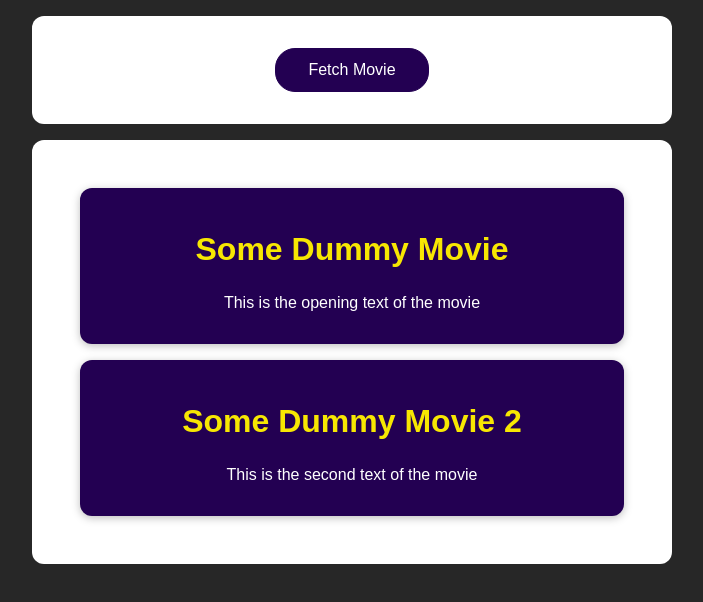
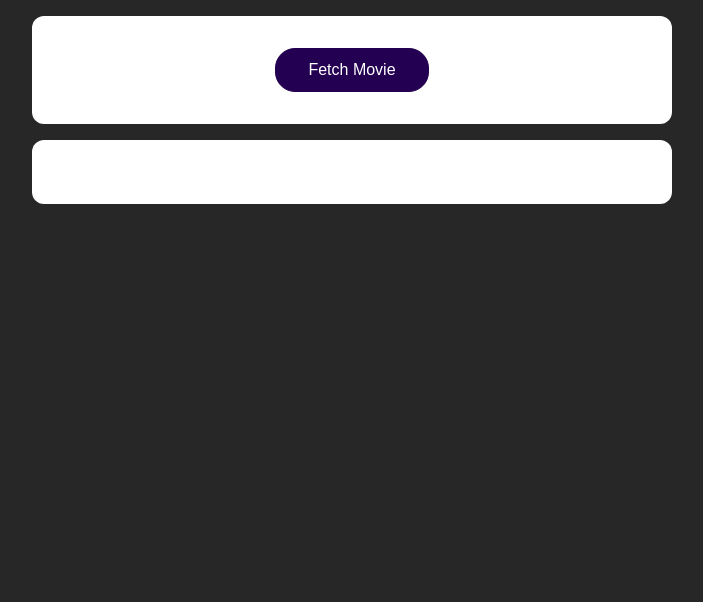
Before and after one commit to HennadiiZ/14http-movies-react, a React (Create React App) app: page / in a window 1280 px wide. Shown: the top 602 px of the page, without its empty margins (288-991 px from the left). Built offline with nearby package versions, Linux system fonts and the light colour scheme.

Commit message:
Sending a GET Request

```diff
--- a/src/App.js
+++ b/src/App.js
@@ -5,28 +5,54 @@
 import './App.css';
 
 function App() {
-  const dummyMovies = [
-    {
-      id: 1,
-      title: 'Some Dummy Movie',
-      openingText: 'This is the opening text of the movie',
-      releaseDate: '2021-05-18'
-    },
-    {
-      id: 2,
-      title: 'Some Dummy Movie 2',
-      openingText: 'This is the second text of the movie',
-      releaseDate: '2021-05-19'
-    }
-  ];
+  const [movies, setMovies] = useState([]);
+  // const dummyMovies = [
+  //   {
+  //     id: 1,
+  //     title: 'Some Dummy Movie',
+  //     openingText: 'This is the opening text of the movie',
+  //     releaseDate: '2021-05-18'
+  //   },
+  //   {
+  //     id: 2,
+  //     title: 'Some Dummy Movie 2',
+  //     openingText: 'This is the second text of the movie',
+  //     releaseDate: '2021-05-19'
+  //   }
+  // ];
+
+  function fetchMoviesHandler() {
+    console.log(111)
+    // fetch('https://swapi.dev/api/films/', {});
+    fetch('https://swapi.dev/api/films')
+      .then(response => {
+        // response.body
+        console.log(response);
+        return response.json();
+      })
+      .then(data => {
+        const transformedMovies = data.results.map(movieData => {
+          return {
+            id: movieData.episode_id,
+            title: movieData.title,
+            openingText: movieData.opening_crawl,
+            releaseDate: movieData.release_date
+          }
+        })
+        setMovies(transformedMovies)
+        // data.results;
+      });
+  }
 
   return (
     <React.Fragment>
       <section>
-        <button>Fetch Movie</button>
+        <button onClick={fetchMoviesHandler}>Fetch Movie</button>
+        {/* <button>Fetch Movie</button> */}
       </section>
       <section>
-        <MoviesList movies={dummyMovies}/>
+        {/* <MoviesList movies={dummyMovies}/> */}
+        <MoviesList movies={movies}/>
       </section>
     </React.Fragment>
   );
--- a/src/index.js
+++ b/src/index.js
@@ -6,3 +6,5 @@
 
 const root = ReactDOM.createRoot(document.getElementById('root'));
 root.render(<App />);
+
+// 177 Sending a GET Request
```
